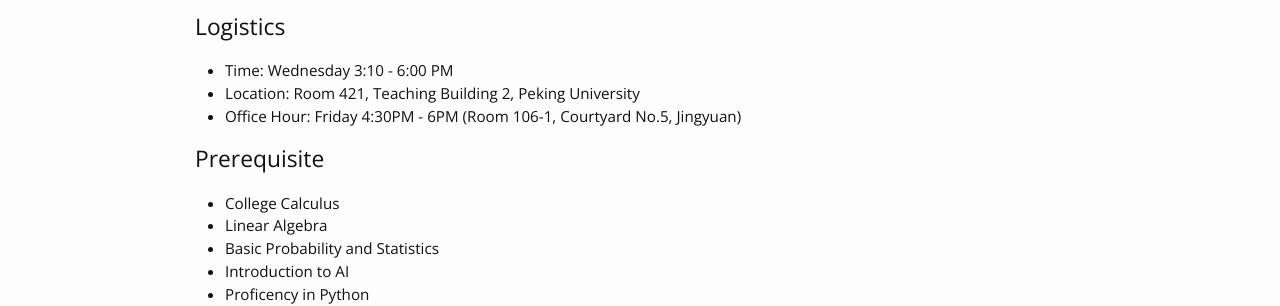
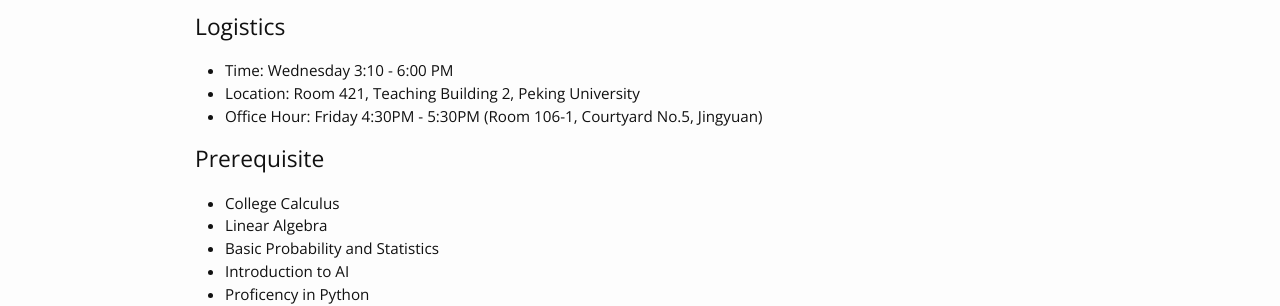
Before and after one commit to hughw19/RVAL, a Jekyll site: the page built from index.md, in a window 1280 px wide. Shown: the part 482-788 px from the top of the page. Built offline with Jekyll 4.4.1, drawn with Linux system fonts in a browser that asks for light colours; nearby versions of some CDN libraries; our own code applies the rules of GitHub Pages for plain Markdown files.

Commit message:
Update index.md

```diff
--- a/index.md
+++ b/index.md
@@ -5,7 +5,7 @@ layout: home
 ## Logistics
 * Time: Wednesday 3:10 - 6:00 PM
 * Location: Room 421, Teaching Building 2, Peking University
-* Office Hour: Friday 4:30PM - 6PM (Room 106-1, Courtyard No.5, Jingyuan)
+* Office Hour: Friday 4:30PM - 5:30PM (Room 106-1, Courtyard No.5, Jingyuan)
 
 
 
```
